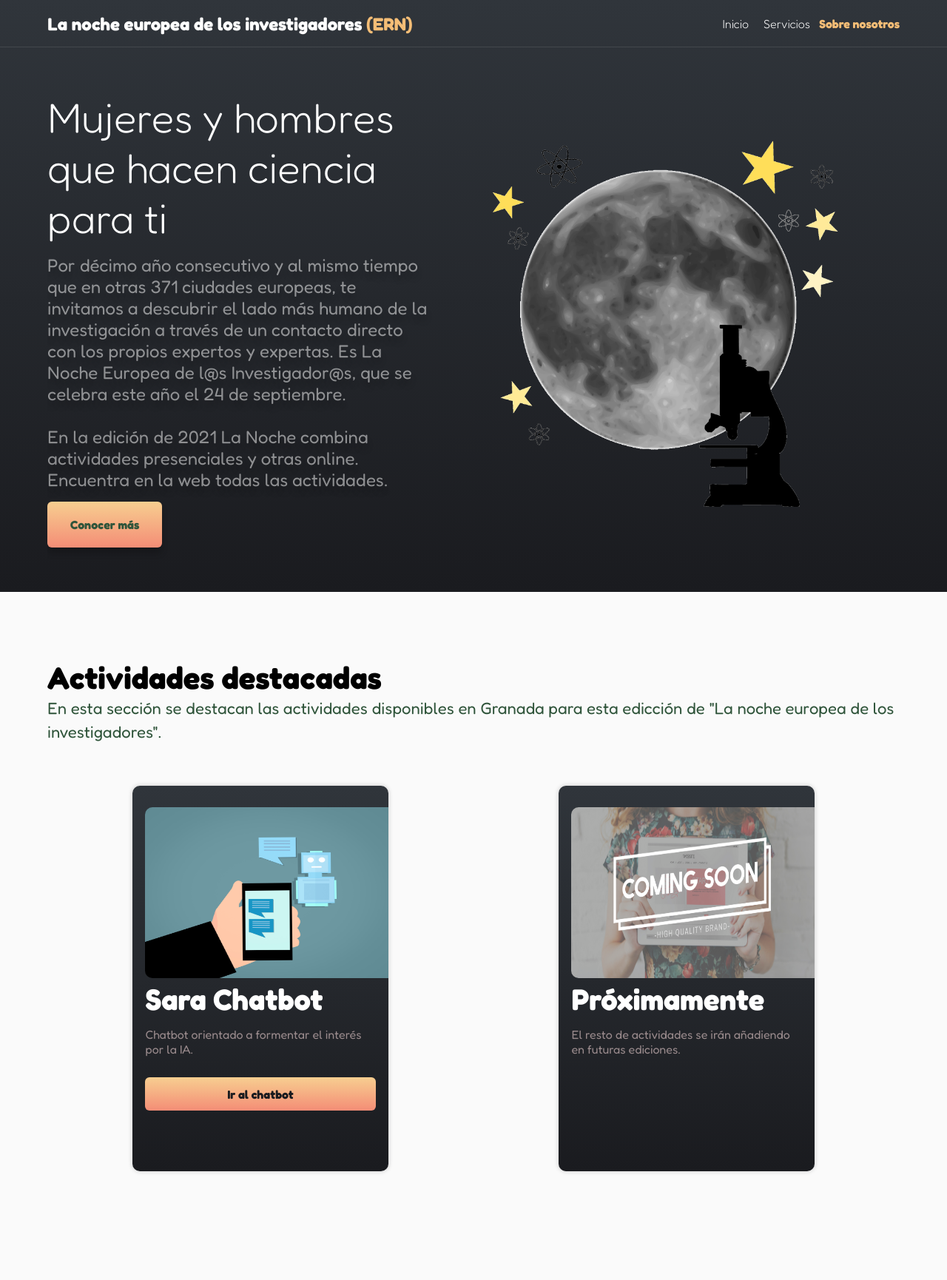
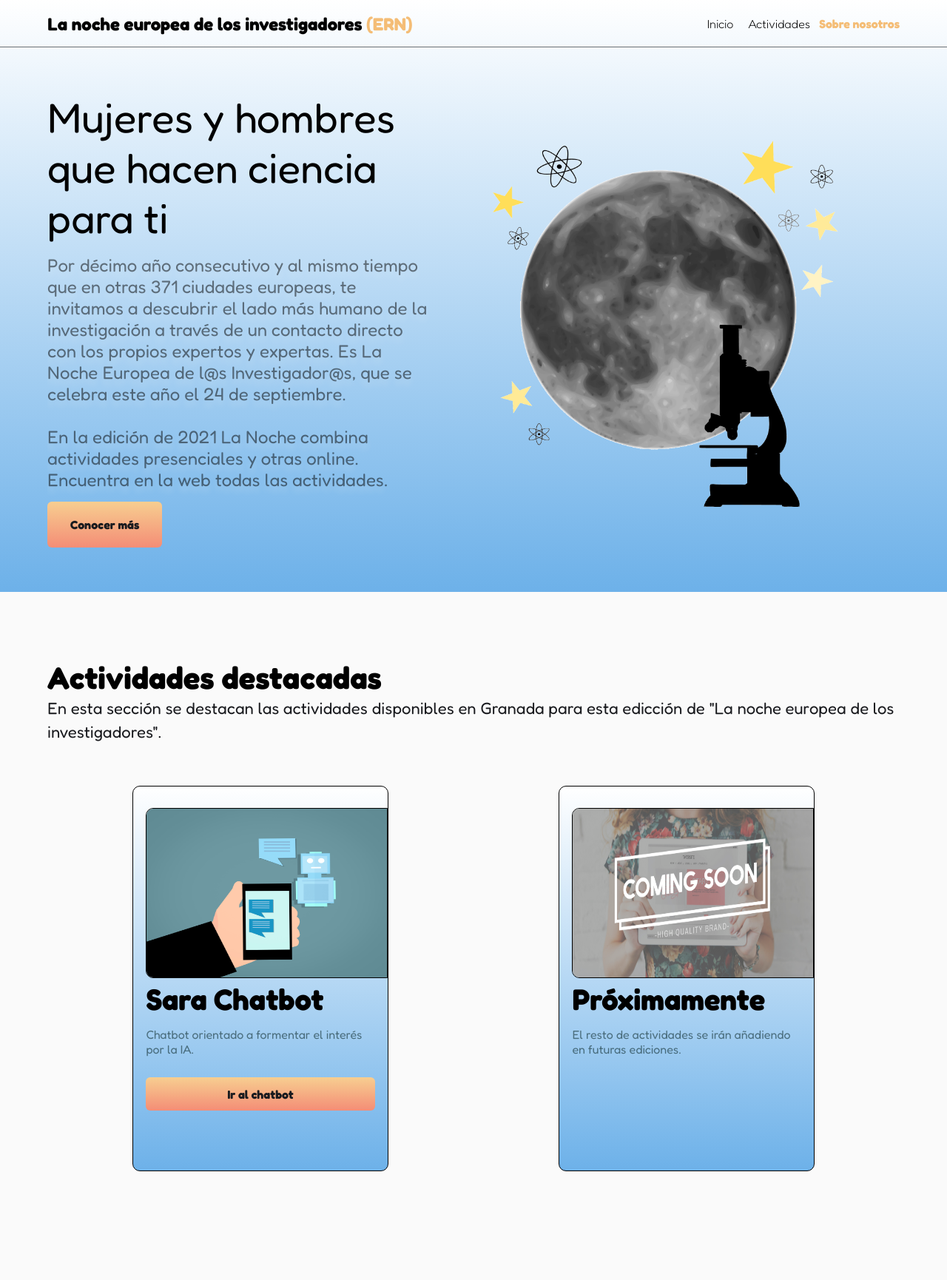
Before and after one commit to Mario-Carmona/SARA_Chatbot, a Flask app: template app/templates/index.html in a window 1280 px wide. Shown: the whole page at 74% size. Run offline with Flask 2, Linux system fonts and the light colour scheme; the template is opened without the code that fills it, so the values that code supplies are empty.

Commit message:
Asignados colores de los modos

```diff
--- a/app/static/styles.css
+++ b/app/static/styles.css
@@ -1,23 +1,31 @@
 :root {
     /* Colores */
+    /*      Generales */
     --gold1: #F4BD76;
-    --gold2: #F6CD8F;
-    --gray: #ffffff80;
-    --gray2: #f7d9d990;
-    --black1: #1A1B1F;
-    --black2: #30553B;
-    --white: #fff;
-    --shadow: 0 8px 8px;
-    --color_shadow: #00000033;
-    --start_gradient_header: #30353B;
-    --finish_gradient_header: #1A1B1F;
     --start_gradient_button: #F7CE90;
     --finish_gradient_button: #F48D76;
-    --header_letter: #fff;
-    --header_border: rgba(255, 255, 255, 0.1);
-    --link: #fff;
-    --link__active: var(--gold1);
+    /*      Modo claro */
+    --black1: #000;
+    --black2: #1A1B1F;
+    --black3: #050505;
+    --gray1_claro: #00000080;
+    --gray2_claro: #08262690;
+    --color_shadow_claro: #ffffff33;
+    --start_gradient_header_claro: #ffffff;
+    --finish_gradient_header_claro: #6db1e9;
+    --header_border_claro: #0000008c;
+    /*      Modo oscuro */
+    --white1: #fff;
+    --white2: #e5e4e0;
+    --white3: #fafafa;
+    --gray1_oscuro: #ffffff80;
+    --gray2_ocsuro: #f7d9d990;
+    --color_shadow_oscuro: #00000033;
+    --start_gradient_header_oscuro: #30353B;
+    --finish_gradient_header_oscuro: #1A1B1F;
+    --header_border_oscuro: #ffffff1a;
     /* Tamaños */
+    --shadow: 0 8px 8px;
     --header_height: 8vh;
 }
 
@@ -40,13 +48,13 @@ body {
     }
     .header__title {
         font-size: 350%;
-        font-weight: 300;
-        color: var(--white);
+        font-weight: 500;
+        color: var(--black1);
     }
     .header__subtitle {
         font-size: 150%;
-        color: var(--gray);
-        text-shadow: var(--shadow) var(--color_shadow);
+        color: var(--gray1_claro);
+        text-shadow: var(--shadow) var(--color_shadow_claro);
         margin: 3% 0;
     }
     .servicios__title {
@@ -60,11 +68,11 @@ body {
     }
     .card__title {
         font-size: 250%;
-        color: #fff;
+        color: var(--black1);
         margin-bottom: 4.5%;
     }
     .card__descrip {
-        color: var(--gray2);
+        color: var(--gray2_claro);
         margin-bottom: 9%;
     }
 }
@@ -77,13 +85,13 @@ body {
     }
     .header__title {
         font-size: 250%;
-        font-weight: 300;
-        color: var(--white);
+        font-weight: 500;
+        color: var(--black1);
     }
     .header__subtitle {
         font-size: 120%;
-        color: var(--gray);
-        text-shadow: var(--shadow) var(--color_shadow);
+        color: var(--gray1_claro);
+        text-shadow: var(--shadow) var(--color_shadow_claro);
         margin: 4% 0 4%;
     }
     .servicios__title {
@@ -97,11 +105,11 @@ body {
     }
     .card__title {
         font-size: 150%;
-        color: #fff;
+        color: var(--black1);
         margin-bottom: 4.5%;
     }
     .card__descrip {
-        color: var(--gray2);
+        color: var(--gray2_claro);
         margin-bottom: 9%;
     }
 }
@@ -134,7 +142,7 @@ body {
     min-height: 100vh;
     height: auto;
     /* Fondo del encabezado */
-    background: linear-gradient(180deg, var(--start_gradient_header) 0%, var(--finish_gradient_header) 100%);
+    background: linear-gradient(180deg, var(--start_gradient_header_claro) 0%, var(--finish_gradient_header_claro) 100%);
 }
 
 
@@ -142,11 +150,11 @@ body {
 
 .nav__header {
     /* Color del texto */
-    color: var(--header_letter);
+    color: var(--black1);
     /* Altura de la barra */
     height: var(--header_height);
     /* Borde inferior de la barra */
-    border-bottom: 1px solid var(--header_border);
+    border-bottom: 1px solid var(--header_border_claro);
 }
 
 
@@ -181,7 +189,7 @@ body {
     /* Convierte al elemento en un bloque y lo alinea con el resto de elementos */
     display: inline-block;
     /* Color del texto */
-    color: var(--link);
+    color: var(--black1);
     /* Elimina el aspecto de enlace */
     text-decoration: none;
     /* Peso de la fuente de texto */
@@ -195,7 +203,7 @@ body {
 
 .link__active {
     /* Color del texto */
-    color: var(--link__active);
+    color: var(--gold1);
     /* Elimina el aspecto de enlace */
     text-decoration: none;
     /* Peso de la fuente de texto */
@@ -242,7 +250,7 @@ body {
 /* Servicios */
 
 .servicios {
-    background: #fafafa;
+    background: var(--white3);
 }
 
 .container__cards {
@@ -256,12 +264,13 @@ body {
     width: 30%;
     padding: 2.5% 0;
     overflow: hidden;
-    background: linear-gradient(180deg, var(--start_gradient_header) 0%, var(--finish_gradient_header) 100%);
+    background: linear-gradient(180deg, var(--start_gradient_header_claro) 0%, var(--finish_gradient_header_claro) 100%);
     border-radius: 10px;
     position: relative;
     text-align: right;
     margin-bottom: 5%;
-    box-shadow: 0 0 6px var(--color_shadow);
+    box-shadow: 0 0 6px var(--color_shadow_claro);
+    border: 1px solid var(--black1);
 }
 
 .card__img {
@@ -269,6 +278,7 @@ body {
     height: 50%;
     object-fit: fill;
     border-radius: 10px 0 0 10px;
+    border: 1px solid var(--black1);
 }
 
 .cards__text {
@@ -283,7 +293,7 @@ body {
     border-radius: 6px;
     text-decoration: none;
     width: 100%;
-    color: var(--black1);
+    color: var(--black2);
     font-weight: 700;
     text-align: center;
     padding-top: 4%;
--- a/app/templates/index.html
+++ b/app/templates/index.html
@@ -20,7 +20,7 @@
                 </div>
                 <div class="links">
                     <a href="#" class="link">Inicio</a>
-                    <a href="#" class="link">Servicios</a>
+                    <a href="#" class="link">Actividades</a>
                     <a href="#" class="link__active">Sobre nosotros</a>
                 </div>
             </div>
```
